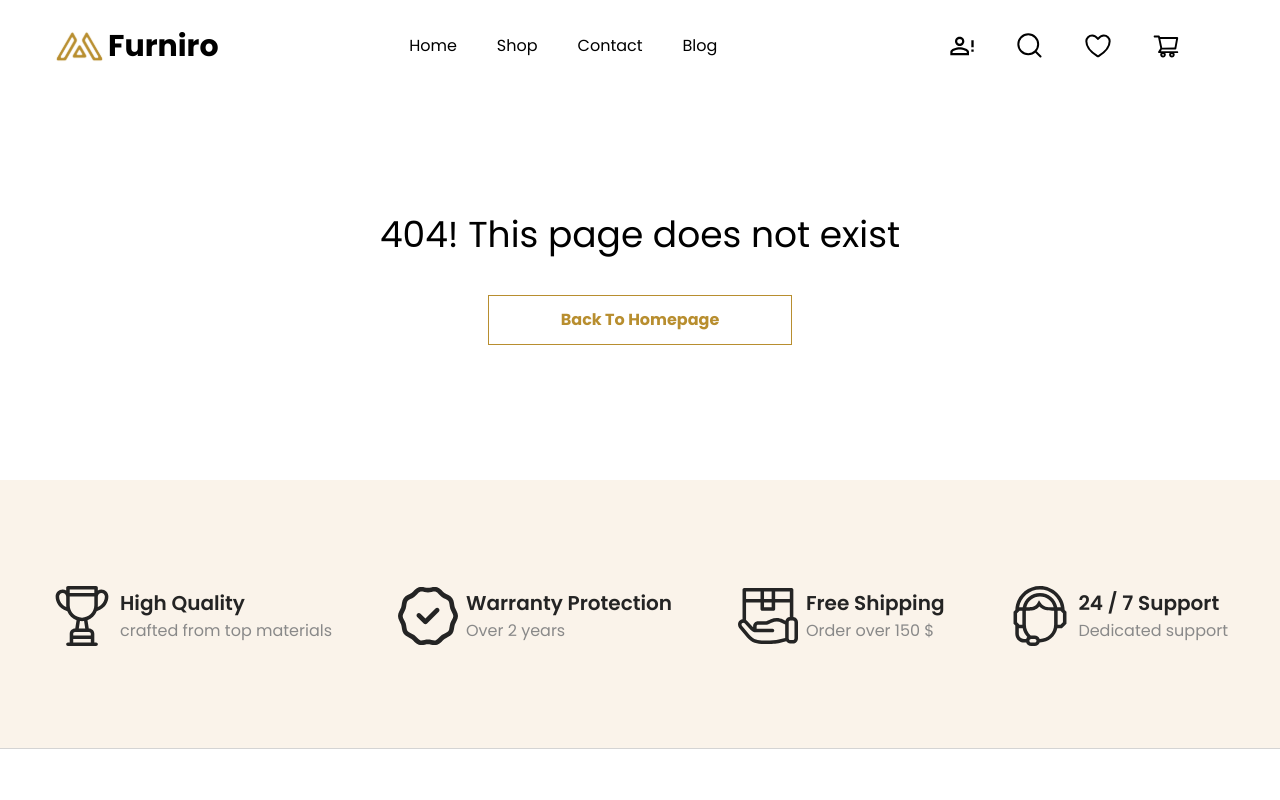
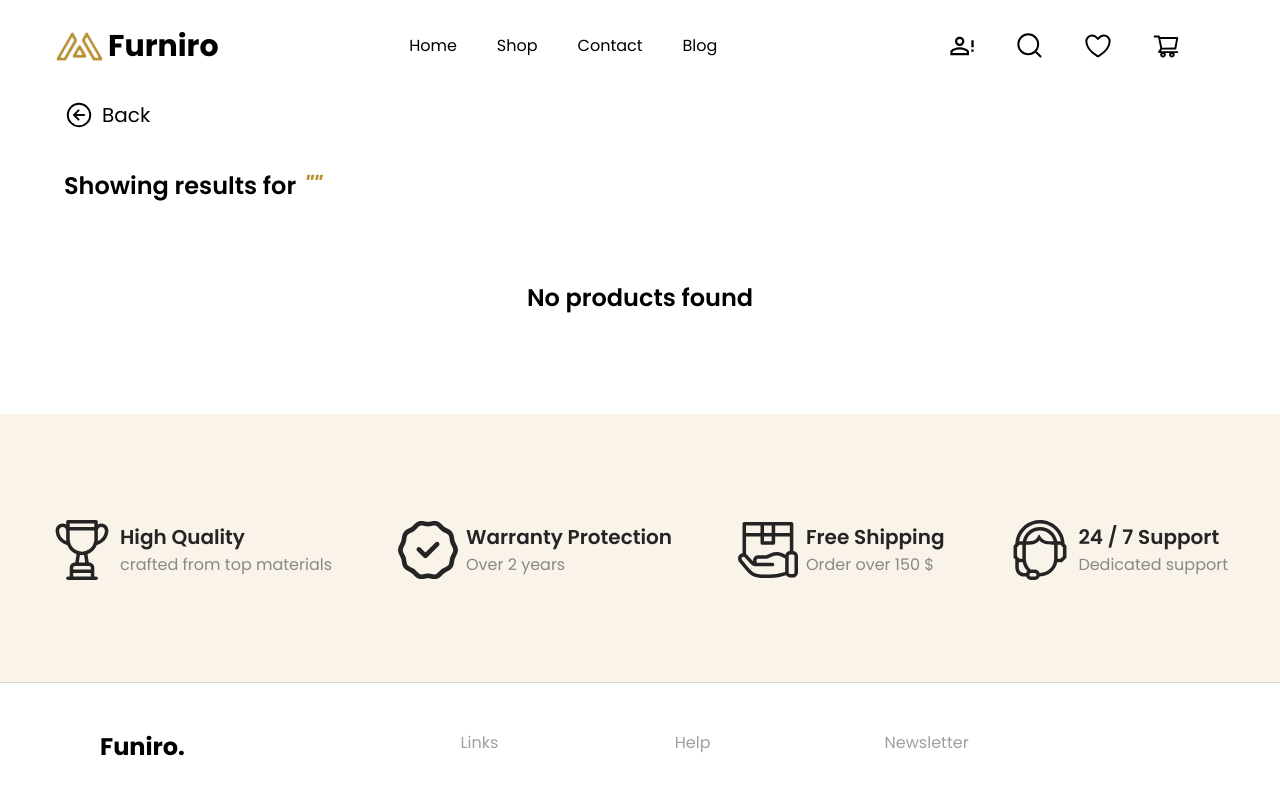
Before and after one commit to manhotrajatin62-oss/furniro, a React (Vite) app: page /search in a window 1280 px wide. Shown: the top 800 px of the page. Built offline with nearby package versions, Linux system fonts and the light colour scheme; no server answers; sample sign-in values are in the browser's storage.

Commit message:
added search products

```diff
--- a/src/App.tsx
+++ b/src/App.tsx
@@ -1,3 +1,4 @@
+import { lazy, Suspense } from "react";
 import { Route, Routes } from "react-router-dom";
 import AppLayout from "./layout/AppLayout";
 import Shop from "./pages/shop/Shop";
@@ -13,6 +14,9 @@ import ProtectedRoute from "./routes/ProtectedRoute";
 import { ToastContainer } from "react-toastify";
 import "react-toastify/dist/ReactToastify.css";
 import Home from "./pages/home/Home";
+import Loader from "./UI/Loader";
+import ErrorBoundary from "./UI/ErrorBoundary";
+const SearchPage = lazy(() => import("./pages/search/SearchPage"));
 
 const App = () => {
   return (
@@ -33,6 +37,16 @@ const App = () => {
           <Route path="/checkout" element={<Checkout />} />
           <Route path="/contact" element={<Contact />} />
           <Route path="/blog" element={<Blog />} />
+          <Route
+            path="/search"
+            element={
+              <ErrorBoundary>
+                <Suspense fallback={<Loader />}>
+                  <SearchPage />
+                </Suspense>
+              </ErrorBoundary>
+            }
+          />
           <Route path="*" element={<NotFound />} />
         </Route>
         <Route
--- a/src/context/ProductContext.tsx
+++ b/src/context/ProductContext.tsx
@@ -1,4 +1,5 @@
 import { createContext, useEffect, useMemo, useState } from "react";
+import { useNavigate } from "react-router-dom";
 
 export const ProductContext = createContext({});
 
@@ -8,8 +9,17 @@ const ProductContextProvider = ({ children }: any) => {
   const [toggleCart, setToggleCart] = useState(false); // toggle cart section
   const [quantity, setQuantity] = useState(0); // how many products to add in cart
   const [message, setMessage] = useState(""); // validation for the quantity of products
-  const [hasLoaded, setHasLoaded] = useState(false);
-  const [openModal, setOpenModal] = useState(false);
+  const [hasLoaded, setHasLoaded] = useState(false); // load the cart data on reload
+  const [openModal, setOpenModal] = useState(false); // open/close modal
+  const [searchValue, setSearchValue] = useState(""); // search input value
+
+  const navigate = useNavigate();
+
+  const handleSearch = () => {
+    if (!searchValue.trim()) return;
+
+    navigate(`/search?q=${encodeURIComponent(searchValue)}`);
+  };
 
   // fetch products
   async function fetchData() {
@@ -144,8 +154,11 @@ const ProductContextProvider = ({ children }: any) => {
       decrement,
       openModal,
       setOpenModal,
+      searchValue,
+      setSearchValue,
+      handleSearch,
     }),
-    [productData, cart, toggleCart, quantity, message, openModal],
+    [productData, cart, toggleCart, quantity, message, openModal, searchValue],
   );
 
   return (
--- a/src/layout/Footer.tsx
+++ b/src/layout/Footer.tsx
@@ -34,7 +34,7 @@ const Footer = () => {
     <>
       {!hideSection && (
         <section className="bg-light-footer w-full p-5 lg:h-67 lg:px-13 lg:py-15 xl:py-25">
-          <div className="flex flex-col items-start justify-between gap-4 sm:flex-row sm:flex-wrap lg:h-18">
+          <div className="flex flex-col items-center justify-between gap-4 sm:flex-row sm:flex-wrap lg:h-18">
             {footerOps.map((item) => (
               <div
                 key={item?.heading}
--- a/src/layout/Navbar.tsx
+++ b/src/layout/Navbar.tsx
@@ -9,9 +9,56 @@ import { toast } from "react-toastify";
 import ModalPage from "../UI/ModalPage";
 import LogoutDropdown from "../components/LogoutDropdown";
 
+const SearchBar = ({
+  showSearch,
+  searchValue,
+  setSearchValue,
+  handleSearch,
+  setMobileMenu,
+}: any) => {
+  function searchOnEnter(e: any) {
+    if (e.key == "Enter") {
+      handleSearch();
+      setMobileMenu(false);
+    } else return;
+  }
+
+  return (
+    <div
+      className={`border-light-grey flex items-center overflow-hidden rounded-4xl border transition-all duration-300 ${showSearch ? "w-50 px-3 py-0.5 opacity-100" : "w-0 border-0 px-0 py-0 opacity-0"} `}
+    >
+      <input
+        placeholder="Search"
+        type="search"
+        value={searchValue}
+        onChange={(e) => setSearchValue(e.target.value)}
+        onKeyDown={searchOnEnter}
+        className="text-grey1 w-full px-1 text-sm outline-0"
+        name="search"
+        autoComplete="on"
+      />
+      <button
+        onClick={() => {
+          handleSearch();
+          setMobileMenu(false);
+        }}
+      >
+        <Search />
+      </button>
+    </div>
+  );
+};
+
 const Navbar = () => {
-  const { toggleCart, setToggleCart, setOpenModal, cart }: any =
-    useContext(ProductContext);
+  const {
+    toggleCart,
+    setToggleCart,
+    setOpenModal,
+    cart,
+    searchValue,
+    setSearchValue,
+    handleSearch,
+  }: any = useContext(ProductContext);
 
   const [showSearch, setShowSearch] = useState(false);
 
@@ -109,19 +156,13 @@ const Navbar = () => {
           </ul>
 
           <div className="mt-6 flex items-center gap-4">
-            <div
-              className={`border-light-grey flex items-center overflow-hidden rounded-4xl border bg-white transition-all duration-300 ${showSearch ? "w-50 px-3 py-0.5 opacity-100" : "w-0 border-0 px-0 py-0 opacity-0"} `}
-            >
-              <input
-                placeholder="Search"
-                type="search"
-                className="text-grey1 w-full px-1 text-sm outline-0"
-                name="search"
-                id="search"
-                autoComplete="on"
-              />
-              <Search />
-            </div>
+            <SearchBar
+              showSearch={showSearch}
+              searchValue={searchValue}
+              setSearchValue={setSearchValue}
+              handleSearch={handleSearch}
+              setMobileMenu={setMobileMenu}
+            />
 
             <NavSearch setShowSearch={setShowSearch} />
             <Heart />
@@ -156,19 +197,12 @@ const Navbar = () => {
 
           {/* nav icons */}
           <div className="flex items-center gap-8 xl:gap-10">
-            <div
-              className={`border-light-grey flex items-center overflow-hidden rounded-4xl border transition-all duration-300 ${showSearch ? "w-50 px-3 py-0.5 opacity-100" : "w-0 border-0 px-0 py-0 opacity-0"} `}
-            >
-              <input
-                placeholder="Search"
-                type="search"
-                className="text-grey1 w-full px-1 text-sm outline-0"
-                name="search"
-                id="search"
-                autoComplete="on"
-              />
-              <Search />
-            </div>
+            <SearchBar
+              showSearch={showSearch}
+              searchValue={searchValue}
+              setSearchValue={setSearchValue}
+              handleSearch={handleSearch}
+            />
             <LogoutDropdown />
 
             <NavSearch setShowSearch={setShowSearch} />
--- /dev/null
+++ b/src/pages/search/SearchPage.tsx
@@ -0,0 +1,70 @@
+import { useNavigate, useSearchParams } from "react-router-dom";
+import { useContext, useEffect, useState } from "react";
+import { ProductContext } from "../../context/ProductContext";
+import Loader from "../../UI/Loader";
+import ProductsGrid from "../../components/ProductsGrid";
+import { IoArrowBackCircleOutline } from "react-icons/io5";
+
+const SearchPage = () => {
+  const { productData }: any = useContext(ProductContext);
+
+  const navigate = useNavigate();
+
+  const [searchParams] = useSearchParams();
+  const query = searchParams.get("q") || "";
+
+  const [loading, setLoading] = useState(true);
+  const [filteredProducts, setFilteredProducts] = useState([]);
+
+  useEffect(() => {
+    setLoading(true);
+
+    const timer = setTimeout(() => {
+      const result = productData.filter(
+        (product: any) =>
+          product.title.toLowerCase().includes(query.toLowerCase()) ||
+          product.category.toLowerCase().includes(query.toLowerCase()),
+      );
+
+      setFilteredProducts(result);
+      setLoading(false);
+    }, 500);
+
+    return () => clearTimeout(timer);
+  }, [query, productData]);
+
+  if (loading) {
+    return (
+      <div className="flex h-dvh items-center justify-center">
+        <Loader />
+      </div>
+    );
+  }
+
+  return (
+    <section className="mx-auto my-16 w-[90%] lg:my-25">
+      <button
+        onClick={() => navigate("/shop")}
+        className="flex cursor-pointer items-center gap-2 lg:text-xl"
+      >
+        <IoArrowBackCircleOutline size={30} /> Back
+      </button>
+
+      <h2 className="my-10 text-xl font-semibold lg:text-2xl">
+        Showing results for <i className="text-dark-orange">"{query}"</i>
+      </h2>
+
+      <div>
+        {filteredProducts.length === 0 ? (
+          <p className="my-20 text-center text-2xl font-semibold">
+            No products found
+          </p>
+        ) : (
+          <ProductsGrid data={filteredProducts} />
+        )}
+      </div>
+    </section>
+  );
+};
+
+export default SearchPage;
--- a/src/pages/shop/Shop.tsx
+++ b/src/pages/shop/Shop.tsx
@@ -32,6 +32,7 @@ const Shop = () => {
             startIndex={startIndex}
             endIndex={endIndex}
             productData={productData}
+            length={currentProducts.length}
           />
 
           {/* products section */}
--- a/src/pages/shop/ShopResults.tsx
+++ b/src/pages/shop/ShopResults.tsx
@@ -1,6 +1,6 @@
 import { Filter, ShowGrid, ShowList } from "../../components/Icons";
 
-const ShopResults = ({ productData, startIndex, endIndex }: any) => {
+const ShopResults = ({ productData, startIndex, endIndex, length }: any) => {
   return (
     <div className="bg-results flex flex-col items-center justify-between gap-4 px-3 py-2 sm:items-start md:flex-row md:items-center lg:h-25 lg:gap-0 lg:px-5 lg:py-5.5 xl:px-25">
       <div className="flex items-center text-sm lg:text-base">
@@ -31,7 +31,7 @@ const ShopResults = ({ productData, startIndex, endIndex }: any) => {
         <div className="flex items-center gap-4">
           <p>Show</p>
           <div className="text-footer flex h-10 w-10 items-center justify-center bg-white lg:h-14 lg:w-14">
-            8
+            {length}
           </div>
         </div>
 
```
